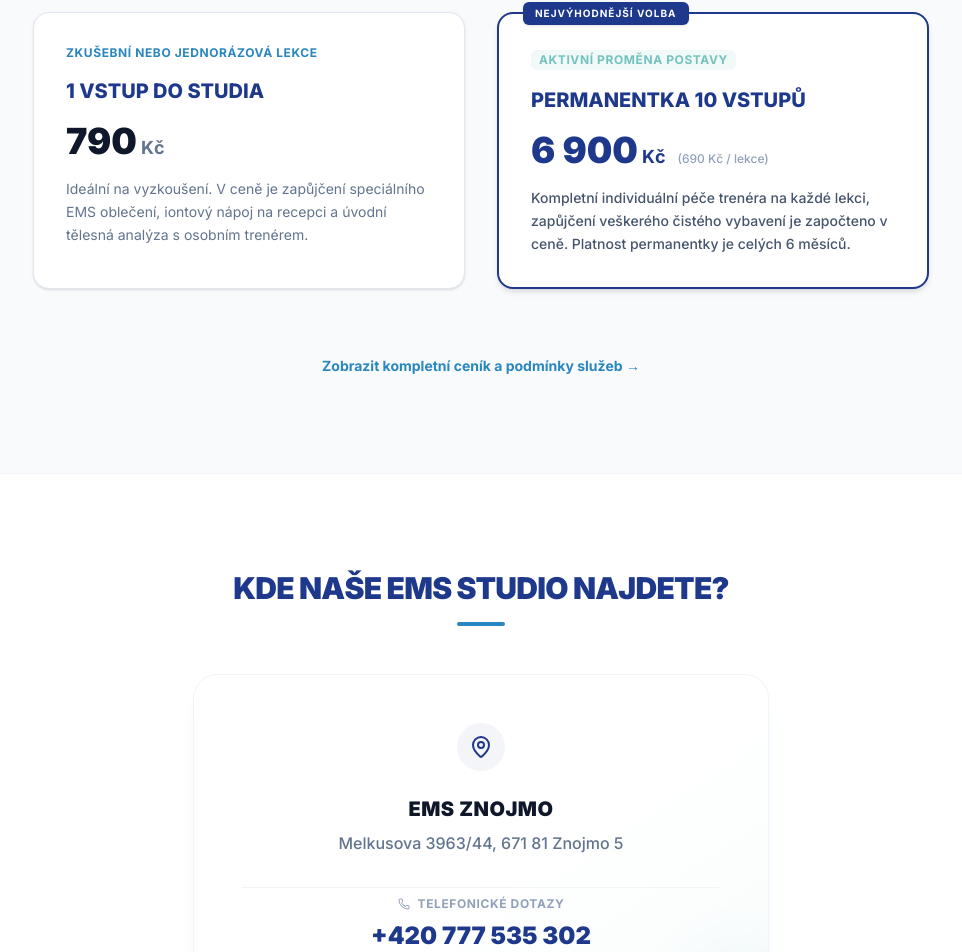
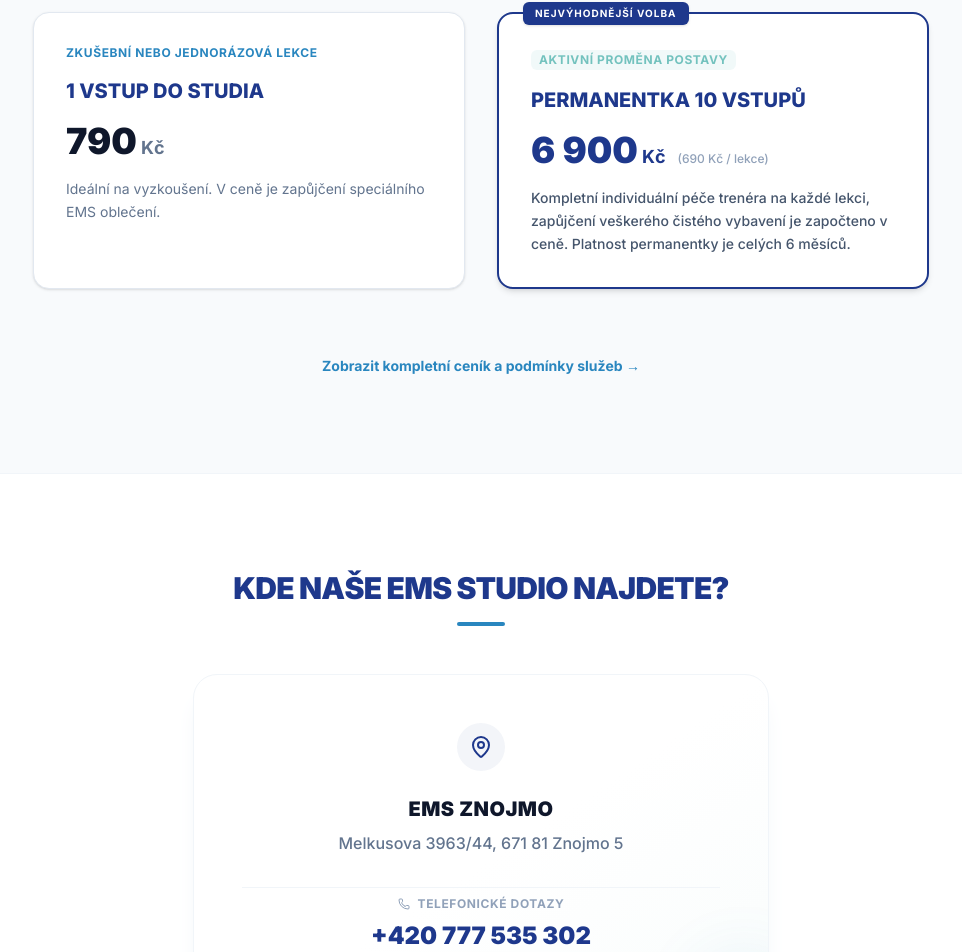
Before and after one commit to pkznojmo/emsznojmo, a Next.js app: page / in a window 1280 px wide. Shown: the part 2288-3240 px from the top of the page, without its empty margins (159-1121 px from the left). Built offline with nearby package versions, Linux system fonts and the light colour scheme; no server answers.

Commit message:
Release 2.0.2 - Oprava Iontový nápoj pryč

```diff
--- a/app/page.tsx
+++ b/app/page.tsx
@@ -171,7 +171,7 @@ export default function HomePage() {
                   <span className="text-lg font-bold text-slate-500">Kč</span>
                 </div>
                 <p className="text-sm text-slate-500 leading-relaxed">
-                  Ideální na vyzkoušení. V ceně je zapůjčení speciálního EMS oblečení, iontový nápoj na recepci a úvodní tělesná analýza s osobním trenérem.
+                  Ideální na vyzkoušení. V ceně je zapůjčení speciálního EMS oblečení.
                 </p>
               </div>
             </div>
```
